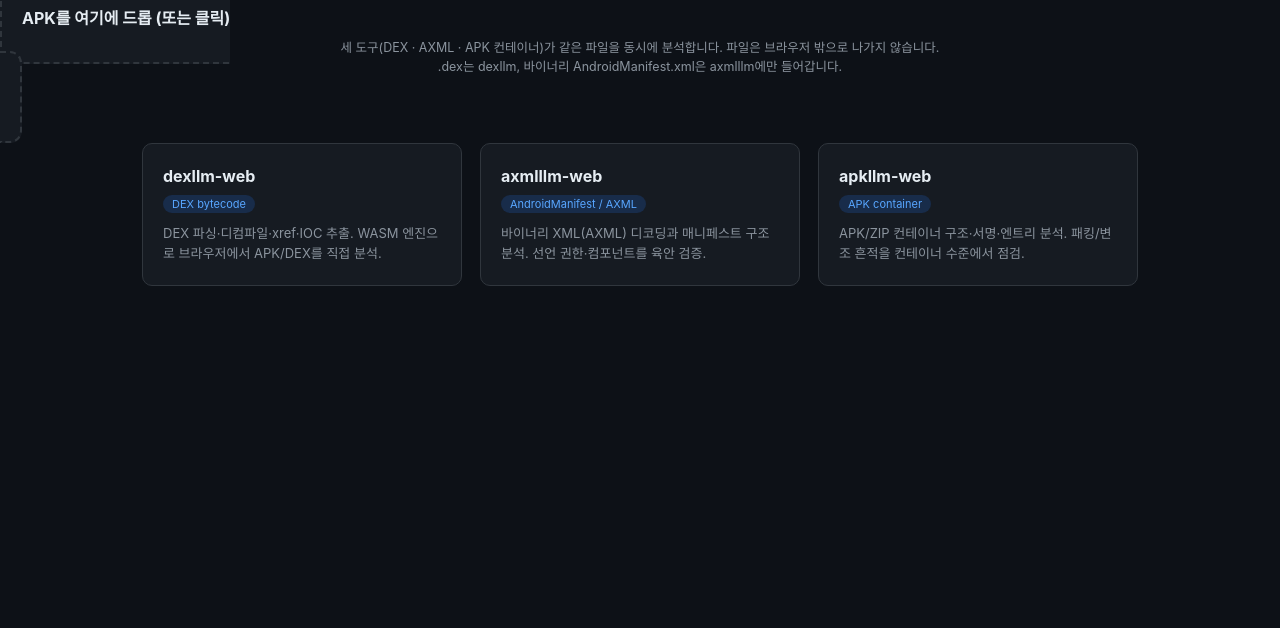
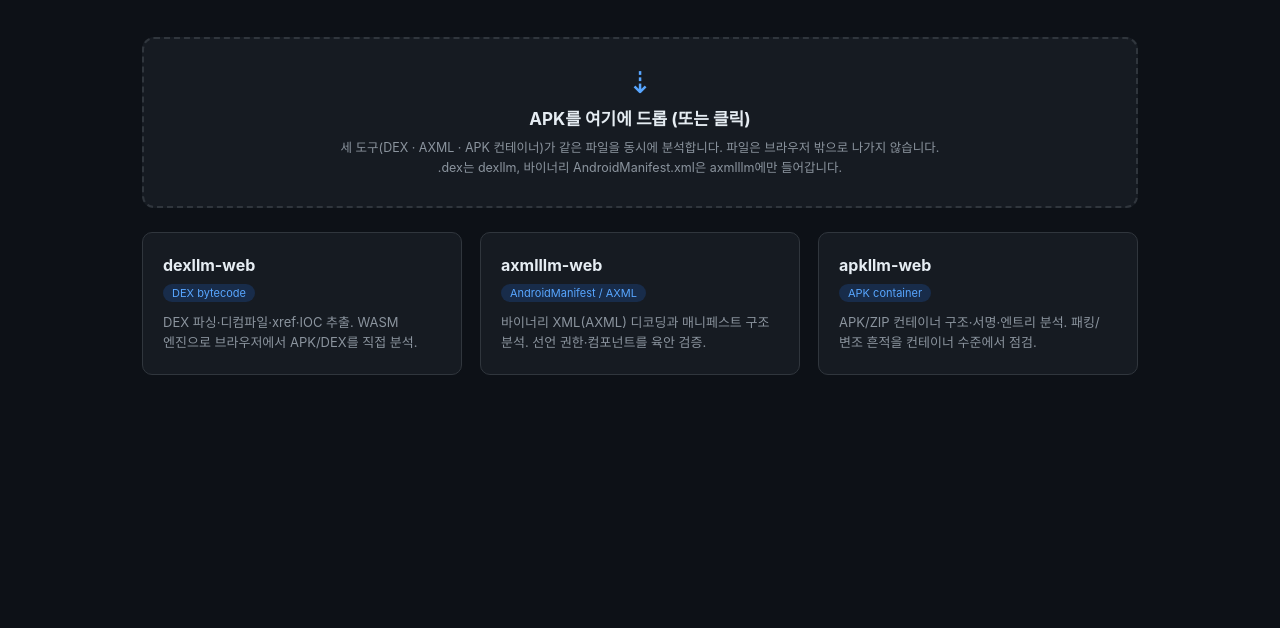
Before and after one commit to mobile-threat-hunter/android-llm, a plain HTML site: page index.html in a window 1280 px wide. Shown: the part 172-800 px from the top of the page. Drawn offline with Linux system fonts and the light colour scheme.

Commit message:
fix(ui): 드롭존 레이아웃 — label을 블록 박스로, 카드 폭에 정렬 + 좁은 화면 헤더
Co-Authored-By: Claude Opus 5.5 <noreply@anthropic.com>
Claude-Session: https://claude.ai/code/session_01QUV9dEppZSBWktYKkxEy17

```diff
--- a/index.html
+++ b/index.html
@@ -17,6 +17,7 @@
   * { box-sizing: border-box; margin: 0; padding: 0; }
   html, body { height: 100%; }
   body {
+    word-break: keep-all;
     background: var(--bg);
     color: var(--text);
     font-family: -apple-system, BlinkMacSystemFont, "Segoe UI", "Noto Sans KR", sans-serif;
@@ -53,6 +54,7 @@
     padding: 0 14px;
     cursor: pointer;
     height: 100%;
+    white-space: nowrap;
   }
   nav button:hover { color: var(--text); }
   nav button.active {
@@ -90,7 +92,7 @@
     grid-template-columns: repeat(auto-fit, minmax(260px, 320px));
     justify-content: center;
     gap: 18px;
-    padding: 36px 24px 56px;
+    padding: 24px 24px 56px;
   }
   .card {
     background: var(--panel);
@@ -115,14 +117,17 @@
   .card p { font-size: 13px; color: var(--muted); line-height: 1.55; }
   /* 통합 드롭존 — 파일 하나를 세 도구에 동시에 */
   .dropzone {
-    max-width: 1000px; margin: 28px auto 0; padding: 34px 20px;
+    display: flex; flex-direction: column; align-items: center; justify-content: center; gap: 8px;
+    width: min(996px, calc(100% - 48px)); min-height: 170px; margin: 32px auto 0; padding: 28px 24px;
     border: 2px dashed var(--border); border-radius: 12px; text-align: center;
     background: var(--panel); cursor: pointer; transition: border-color .15s, background .15s;
   }
   .dropzone:hover, body.drag .dropzone { border-color: var(--accent); background: var(--accent-dim); }
-  .dropzone b { font-size: 16px; }
-  .dropzone p { color: var(--muted); font-size: 12.5px; margin-top: 8px; }
-  .dropzone .cur { margin-top: 12px; font-size: 13px; color: var(--accent); }
+  .dropzone .ico { font-size: 30px; line-height: 1; color: var(--accent); }
+  .dropzone b { font-size: 17px; }
+  .dropzone p { color: var(--muted); font-size: 12.5px; line-height: 1.6; }
+  .dropzone .cur { font-size: 13px; color: var(--accent); }
+  .dropzone .cur:empty { display: none; }
   nav button .dot {
     display: inline-block; width: 7px; height: 7px; border-radius: 50%;
     margin-left: 7px; vertical-align: middle; background: transparent;
@@ -133,6 +138,8 @@
   nav button .dot.skip { background: var(--border); }
   @keyframes pulse { 50% { opacity: .3; } }
   header .sync { font-size: 12px; color: var(--muted); white-space: nowrap; display: flex; align-items: center; gap: 5px; cursor: pointer; }
+  @media (max-width: 900px) { header .ver, header .file { display: none; } }
+  @media (max-width: 640px) { header { gap: 8px; } nav button { padding: 0 8px; } header .brand { font-size: 13px; } }
   header .file { font-size: 12px; color: var(--text); max-width: 260px; overflow: hidden; text-overflow: ellipsis; white-space: nowrap; }
 </style>
 </head>
@@ -158,6 +165,7 @@
       </div>
       <label class="dropzone" id="dropzone">
         <input type="file" id="suitefile" hidden accept=".apk,.apks,.xapk,.zip,.jar,.dex,.xml,application/octet-stream">
+        <div class="ico">⇣</div>
         <b>APK를 여기에 드롭 (또는 클릭)</b>
         <p>세 도구(DEX · AXML · APK 컨테이너)가 같은 파일을 동시에 분석합니다. 파일은 브라우저 밖으로 나가지 않습니다.<br>
            .dex는 dexllm, 바이너리 AndroidManifest.xml은 axmlllm에만 들어갑니다.</p>
```
